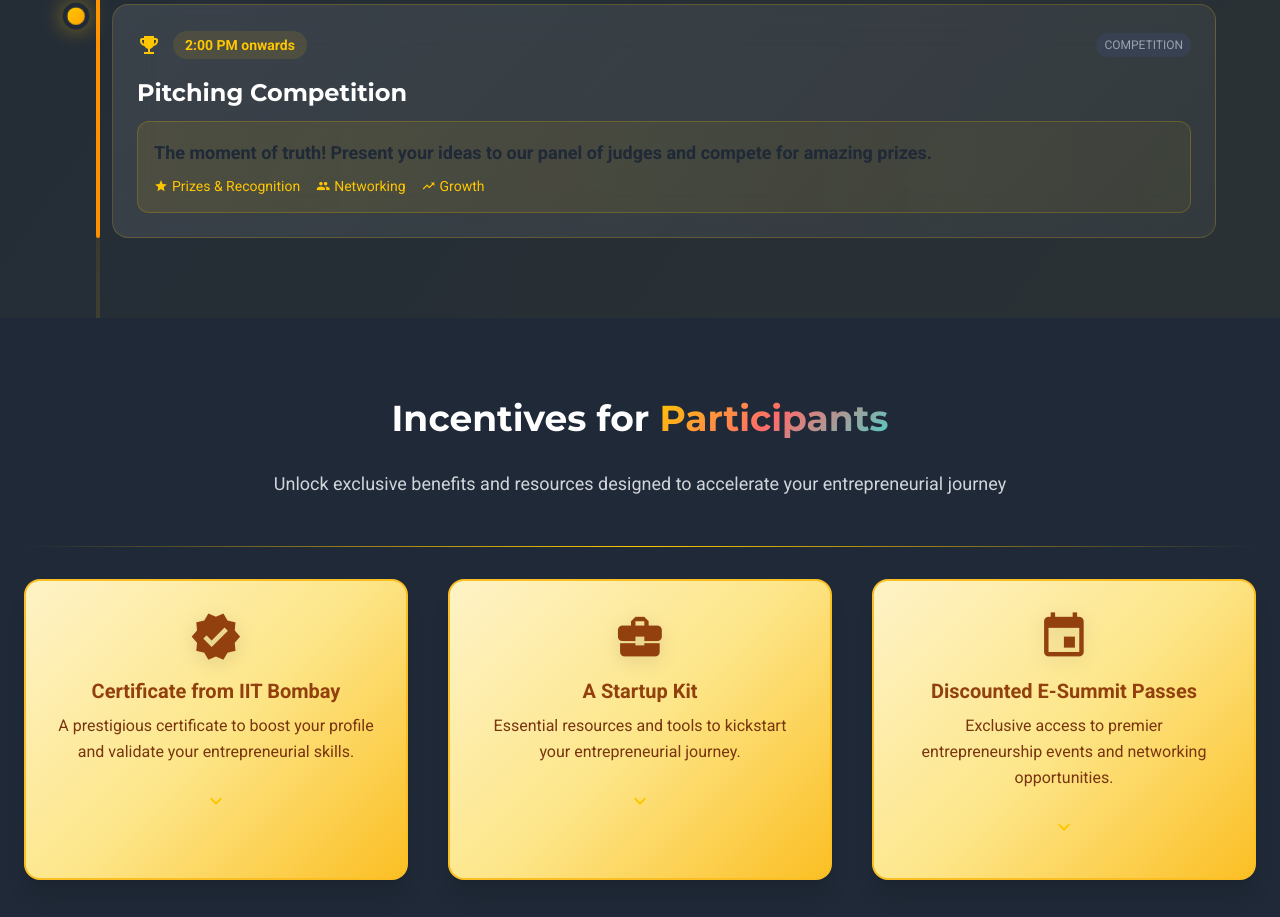
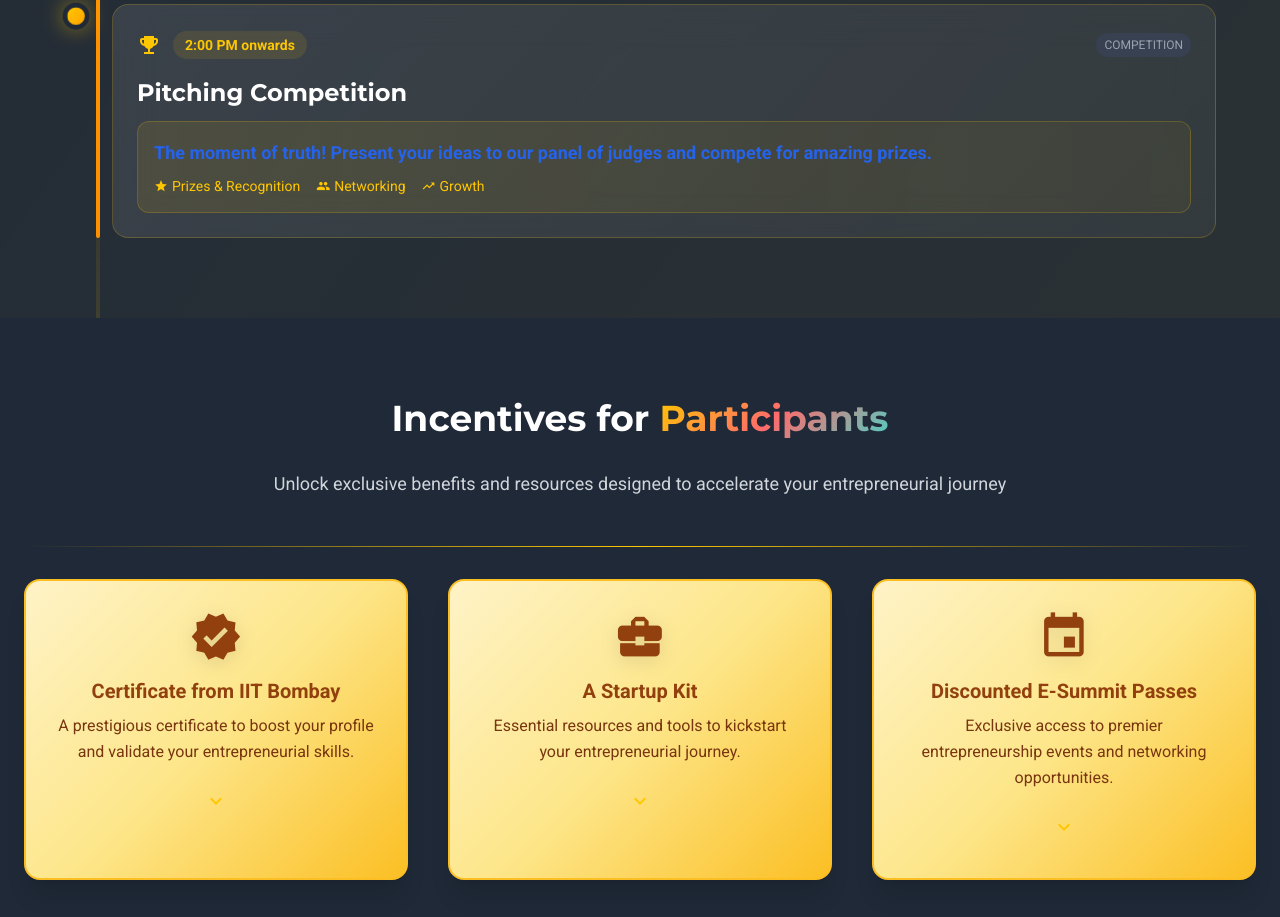
Before and after one commit to ecellsmec32/illuminate, a website: page index.html in a window 1280 px wide. Shown: the part 3131-4048 px from the top of the page. Drawn offline with nearby package versions, Linux system fonts and the light colour scheme.

Commit message:
Apply bright blue color to 'moment of truth' text for better visibility
- Changed text color from gray-800 to bright blue-600
- Enhanced font weight from semibold to bold for more impact
- Bright blue color creates excellent contrast against gold background
- Makes the competition call-to-action more eye-catching and prominent

```diff
--- a/index.html
+++ b/index.html
@@ -992,7 +992,7 @@
 </div>
 <h3 class="text-2xl font-bold font-display text-white mb-3">Pitching Competition</h3>
 <div class="bg-gradient-to-r from-primary/10 to-primary/5 p-4 rounded-xl border border-primary/20">
-<p class="text-gray-800 text-lg leading-relaxed mb-2 font-semibold">The moment of truth! Present your ideas to our panel of judges and compete for amazing prizes.</p>
+<p class="text-blue-600 text-lg leading-relaxed mb-2 font-bold">The moment of truth! Present your ideas to our panel of judges and compete for amazing prizes.</p>
 <div class="flex items-center space-x-4 text-sm">
 <span class="flex items-center text-primary"><span class="material-icons text-sm mr-1">star</span>Prizes & Recognition</span>
 <span class="flex items-center text-primary"><span class="material-icons text-sm mr-1">people</span>Networking</span>
```
